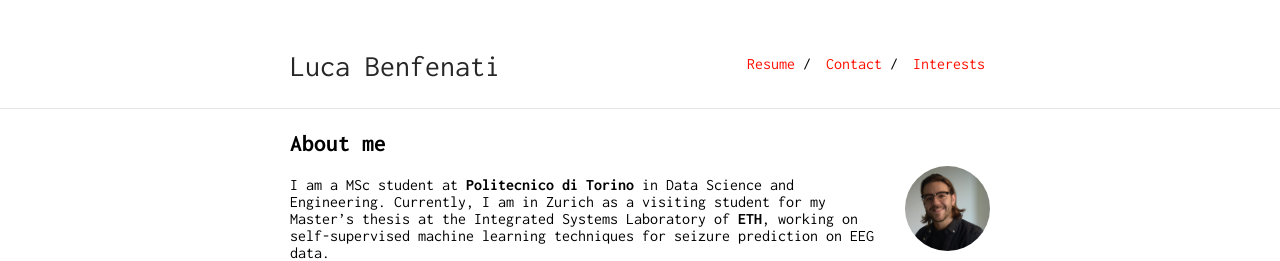
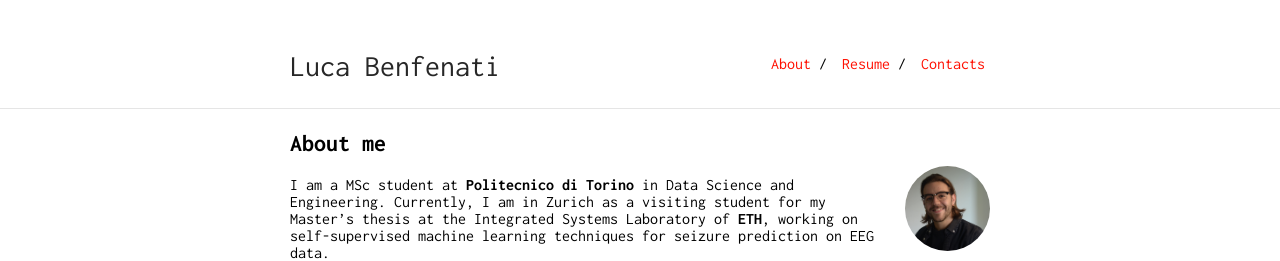
Before and after one commit to lucabnf/lucabnf.github.io, a Jekyll site: the page built from index.md, in a window 1280 px wide. Shown: the top 261 px of the page. Built offline with Jekyll 4.4.1, drawn with Linux system fonts in a browser that asks for light colours; our own code applies the rules of GitHub Pages for plain Markdown files.

Commit message:
small changes navigation bar

```diff
--- a/_config.yml
+++ b/_config.yml
@@ -20,11 +20,11 @@ sass:
     sass_dir: _sass
 
 nav:
-#  - name: "About"
-#    link: "/"
+ - name: "About"
+   link: "/"
  - name: "Resume"
    link: "resume.pdf"
- - name: "Contact"
+ - name: "Contacts"
    link: "contact"
- - name: "Interests"
-   link: "interests"
+#  - name: "Interests"
+#    link: "interests"
```
